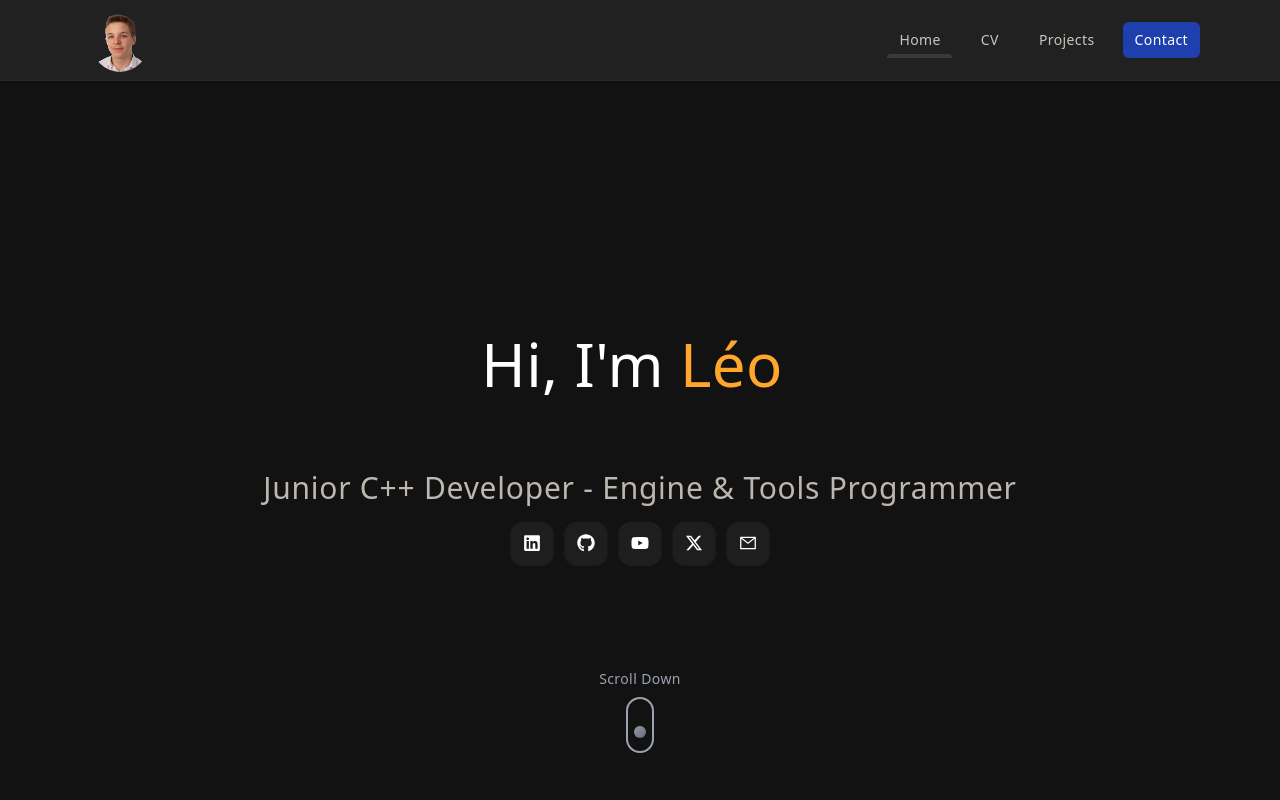
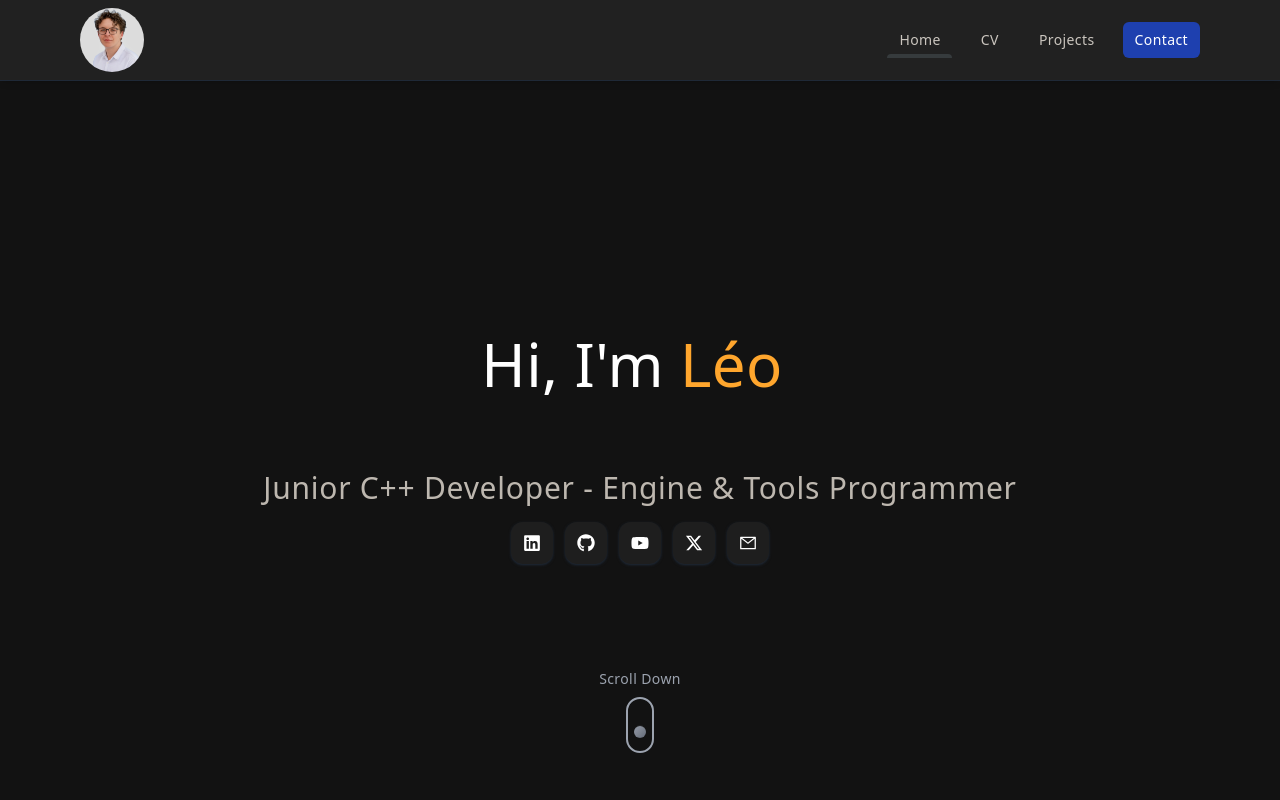
Before and after one commit to LeoSery/leosery.com, a Next.js app: page / in a window 1280 px wide. Shown: the top 800 px of the page. Built offline with nearby package versions, Linux system fonts and the light colour scheme; no server answers.

Commit message:
Update: profile picture.

```diff
--- a/components/Navbar.jsx
+++ b/components/Navbar.jsx
@@ -171,7 +171,7 @@ export default function Navbar() {
             <div className="flex items-center flex-shrink-0">
             <button
             onClick={() => router.push("/")}
-              className="relative w-20 h-20 my-auto rounded-full overflow-hidden transition-transform hover:scale-105 flex-shrink-0"
+            className="relative w-16 h-16 my-auto rounded-full overflow-hidden transition-transform hover:scale-105 flex-shrink-0"
           >
             {!profileLoaded && (
               <>
@@ -181,18 +181,14 @@ export default function Navbar() {
                 </div>
               </>
             )}
-              <div className="relative w-full h-full">
             <Image
               src={ProfilPicture}
               alt="Profile picture"
               fill
-                  sizes="144px"
-                  className={`object-cover rounded-full ${
-                    profileLoaded ? 'opacity-100' : 'opacity-0'
-                  }`}
+              sizes="160px"
+              className={`object-cover ${profileLoaded ? 'opacity-100' : 'opacity-0'}`}
               onLoad={() => setProfileLoaded(true)}
             />
-              </div>
           </button>
               <div className="websiteThemeMode cursor-pointer ml-4" style={{ display: 'none' }}>
                 {renderThemeChanger()}
```
Also changed, not shown: public/assets/images/NavBar/profilePicture.webp. Lines whose indentation alone changed are shown as unchanged.
